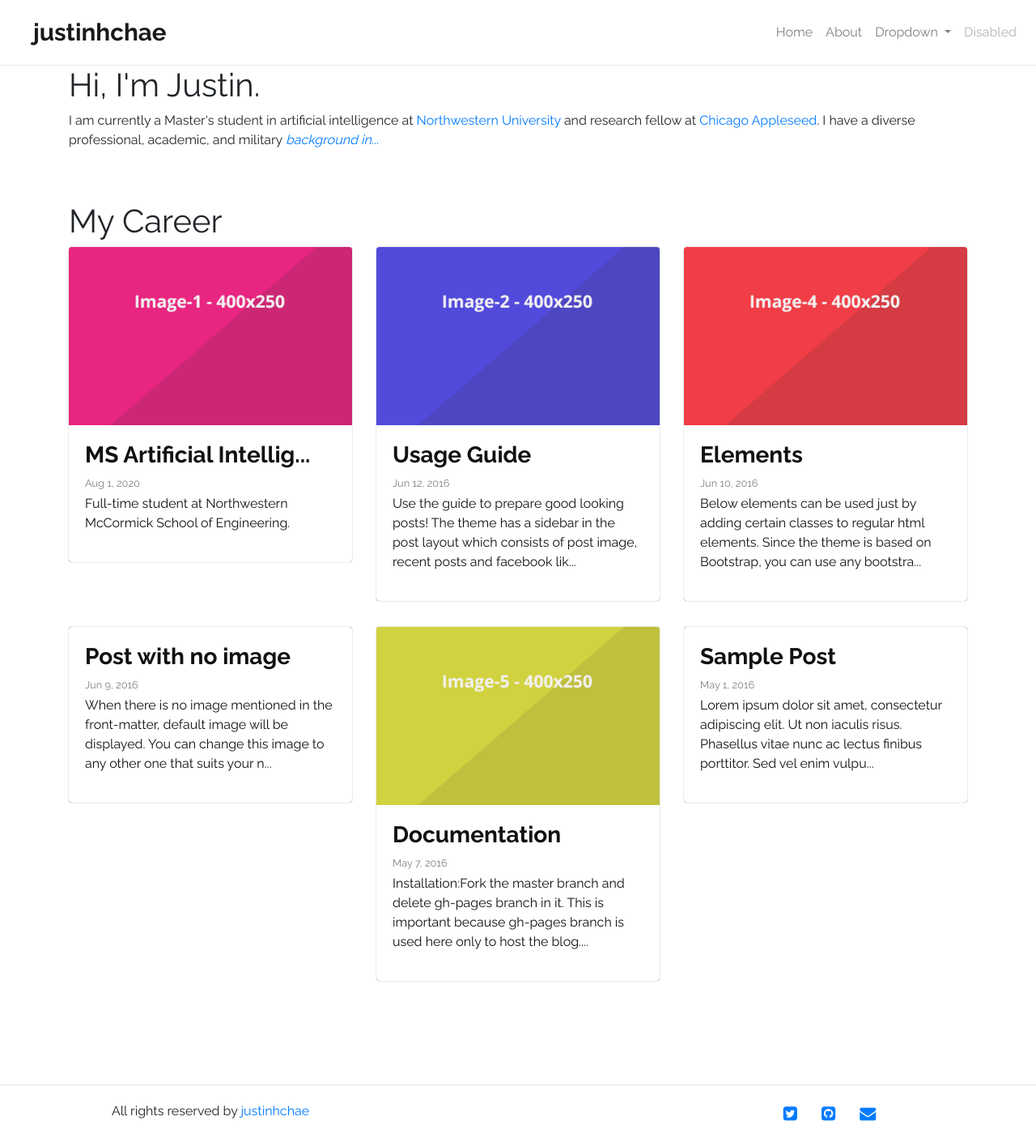
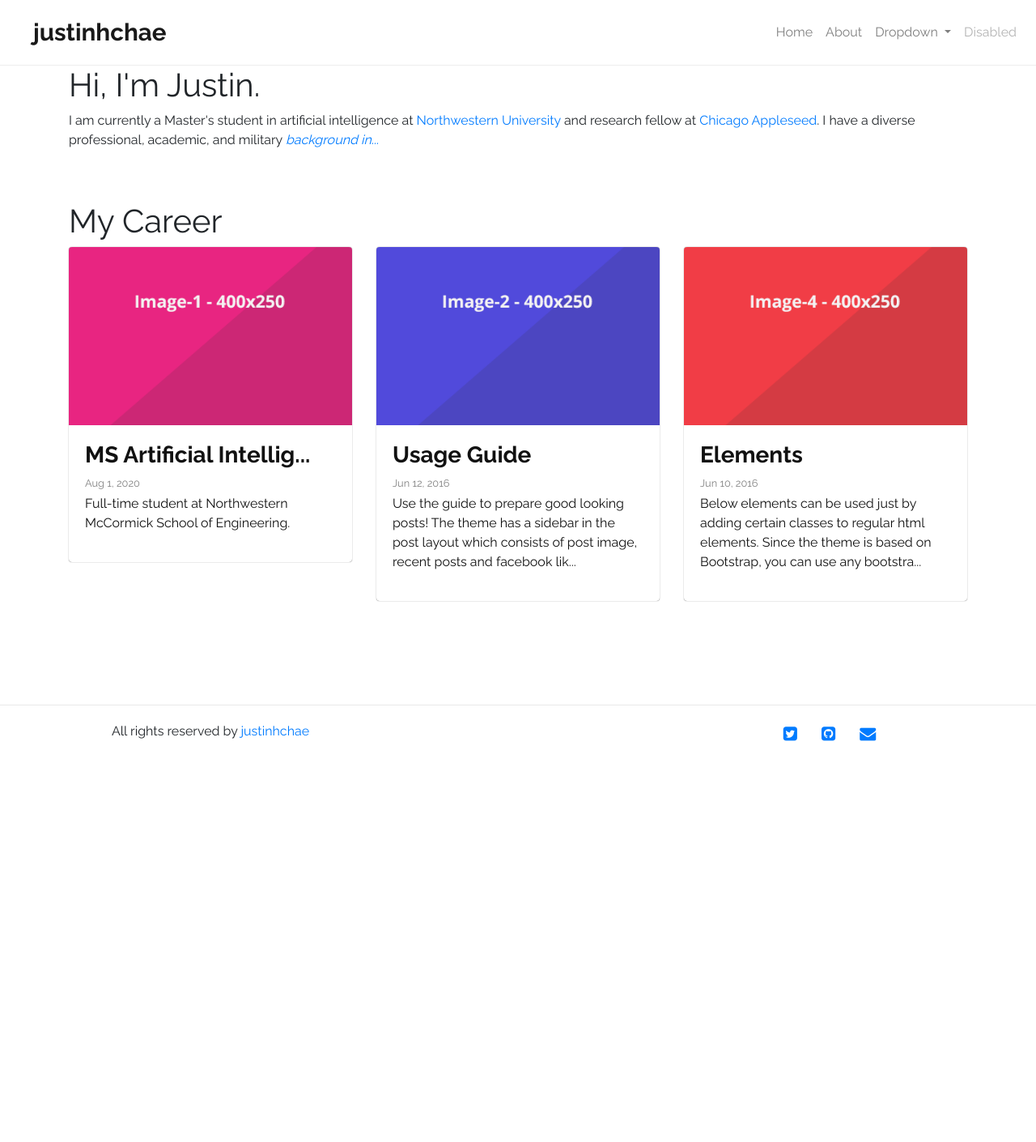
Before and after one commit to justinhchae/justinhchae.github.io, a Jekyll site: the page built from index.html, in a window 1280 px wide. Shown: the whole page at 81% size. Built offline with Jekyll 4.4.1, drawn with Linux system fonts in a browser that asks for light colours; the list of posts is cut into pages by our own code; after the commit the page ends 941 px from its top, so only the background shows below that.

Commit message:
del smp pst

```diff
--- a/_posts/2016-05-01-sample-post-1.md
+++ /dev/null
@@ -1,9 +0,0 @@
----
-layout: post
-title:  "Sample Post"
-categories: jekyll update
----
-
-Lorem ipsum dolor sit amet, consectetur adipiscing elit. Ut non iaculis risus. Phasellus vitae nunc ac lectus finibus porttitor. Sed vel enim vulputate, euismod neque maximus, tincidunt turpis. Aenean accumsan leo eget dui porta pulvinar. Sed tincidunt, nisi non efficitur tempus, enim lectus aliquam arcu, at dignissim ligula ex eu quam. Suspendisse gravida dapibus ultrices. Vivamus convallis nulla nisl, a imperdiet felis pellentesque in. Nulla facilisi. Integer aliquet sed orci eu tempor. Sed viverra ullamcorper commodo.
-
-Morbi vestibulum sem eget maximus feugiat. Curabitur vehicula magna in molestie dignissim. Nam gravida leo non purus cursus, id accumsan justo tincidunt. Donec accumsan purus mauris, vitae luctus magna faucibus vitae. Nullam tincidunt urna scelerisque, hendrerit mi ac, sagittis ligula. Curabitur convallis eros eu fringilla maximus. Donec lobortis scelerisque enim eu molestie. Duis ac mi quis risus auctor vulputate.
--- a/_posts/2016-05-07-documentation.md
+++ /dev/null
@@ -1,54 +0,0 @@
----
-layout: post
-title: Documentation
-image: /images/image-5.png
----
-
-
-# Installation:
-Fork the ``master`` branch and delete ``gh-pages`` branch in it. This is important because ``gh-pages`` branch is used here only to host the blog. You should be using the master branch as the source and create a fresh ``gh-pages`` branch.
-
-Watch my video on instlallation
-<iframe width="100%" height="360" src="https://www.youtube.com/embed/T2nx6tj-ZH4?rel=0" frameborder="0" allowfullscreen></iframe>
-
-## How to delete old **gh-pages** branch?
-After forking the repository, click on **branches**.
-
-![delete gh-pages branch]({{site.baseurl}}/images/delete-github-branch.png)
-
-Delete ``gh-pages`` branch.
-![delete gh-pages branch]({{site.baseurl}}/images/delete-github-branch-2.png)
-
-You have to create a new ``gh-pages`` branch using the master branch. Go back to the forked repository and create ``gh-pages`` branch.
-
-![create gh-pages branch]({{site.baseurl}}/images/create-gh-pages-branch.JPG)
-
-Now, go to settings and check the **Github Pages** section. You should see a URL where the blog is hosted.
-
-This process will host the theme as a **Project Page**. You can also download the files for local development.
-
-Default theme will look like this
-
-![webjeda cards jekyll theme]({{site.baseurl}}/images/webjeda-cards-jekyll-theme-1.png)
-
-This theme is responsive.
-
-![webjeda cards responsive jekyll theme]({{site.baseurl}}/images/webjeda-cards-responsive-jekyll-theme-2.png)
-{: .text-center}
-
-
-# Development
-Make changes to the **master** branch and create a pull request. Do not use **gh-pages** branch as it is used to host the theme.
-
-
-# License
-MIT License
-
-# Changelog
-<pre>
-version 1.0 - SEO, disqus, page-speed enhancement, compressed html.
-
-version 0.9 - Sidebar default image and other minor improvements.
-
-version 0.8 - Bootstrap based cards layout theme.
-</pre>
--- a/_posts/2016-06-09-no-image.markdown
+++ /dev/null
@@ -1,10 +0,0 @@
----
-layout: post
-title:  "Post with no image"
-categories: jekyll update
----
-When there is no image mentioned in the front-matter, default image will be displayed. You can change this image to any other one that suits your needs. The theme uses the latest bootstrap 4 css framework.
-
-Lorem ipsum dolor sit amet, consectetur adipiscing elit. Ut non iaculis risus. Phasellus vitae nunc ac lectus finibus porttitor. Sed vel enim vulputate, euismod neque maximus, tincidunt turpis. Aenean accumsan leo eget dui porta pulvinar. Sed tincidunt, nisi non efficitur tempus, enim lectus aliquam arcu, at dignissim ligula ex eu quam. Suspendisse gravida dapibus ultrices. Vivamus convallis nulla nisl, a imperdiet felis pellentesque in. Nulla facilisi. Integer aliquet sed orci eu tempor. Sed viverra ullamcorper commodo.
-
-Morbi vestibulum sem eget maximus feugiat. Curabitur vehicula magna in molestie dignissim. Nam gravida leo non purus cursus, id accumsan justo tincidunt. Donec accumsan purus mauris, vitae luctus magna faucibus vitae. Nullam tincidunt urna scelerisque, hendrerit mi ac, sagittis ligula. Curabitur convallis eros eu fringilla maximus. Donec lobortis scelerisque enim eu molestie. Duis ac mi quis risus auctor vulputate.
--- a/_posts/2020-08-01-msai.markdown
+++ b/_posts/2020-08-01-msai.markdown
@@ -4,6 +4,5 @@ title:  "MS Artificial Intelligence"
 date:   2020-08-01
 categories: education
 image: /images/image-1.png
-categories: [one, two]
 ---
 Full-time student at Northwestern McCormick School of Engineering.
```
